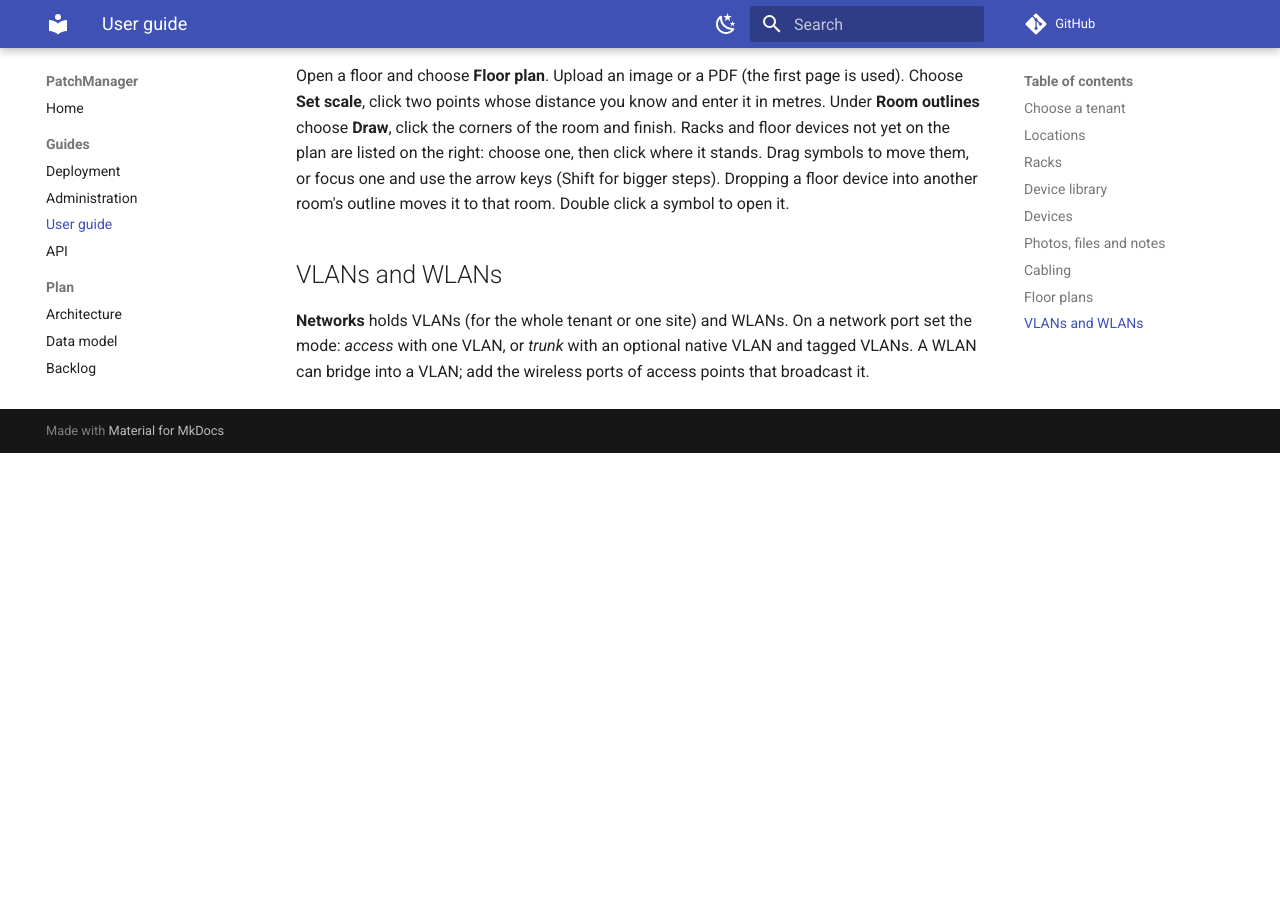
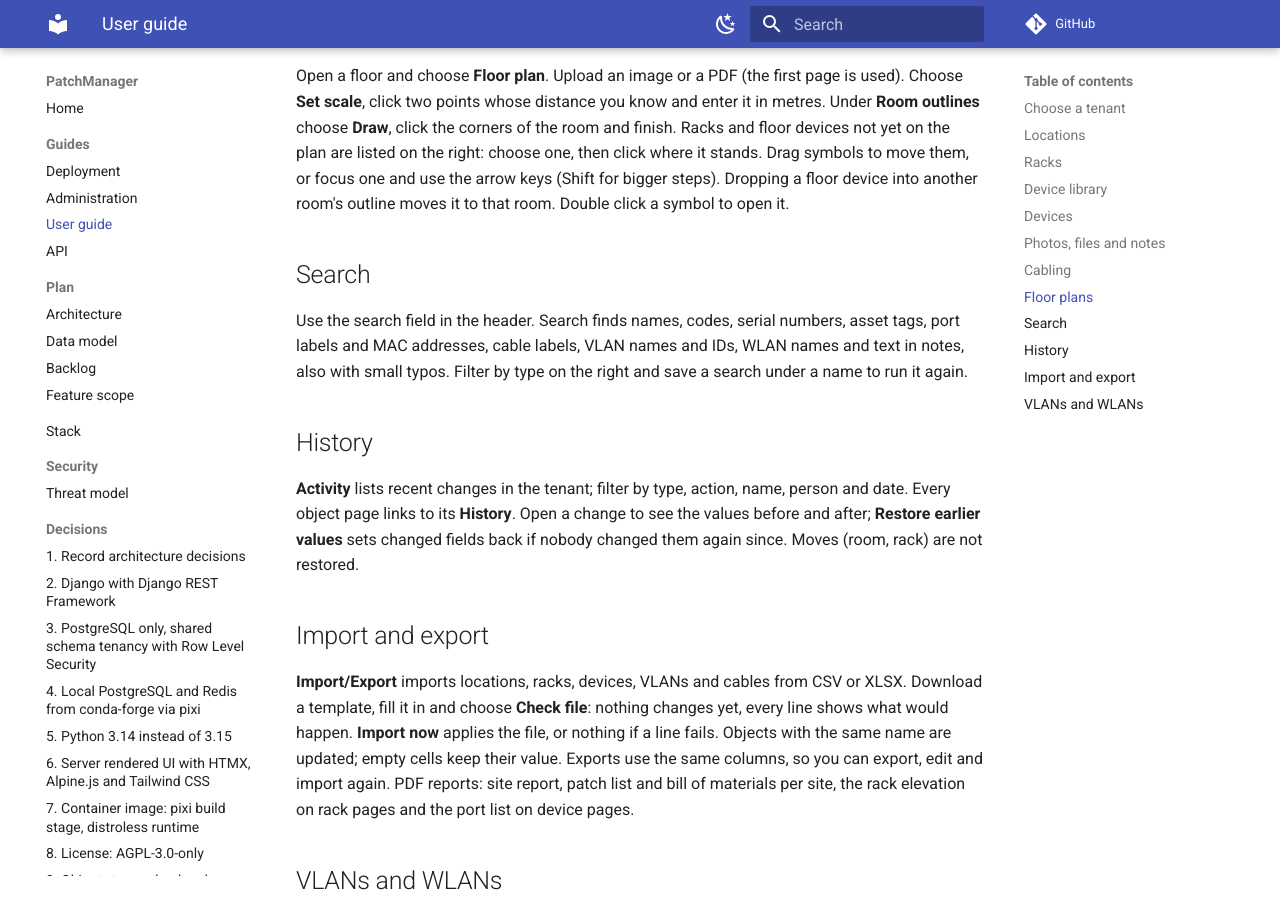
Before and after one commit to MalteKiefer/PatchManager, an MkDocs documentation site: the page built from docs/guides/user.md, in a window 1280 px wide and 900 px high, scrolled down 2124 px. Built offline with MkDocs 1.6.1 and Material for MkDocs 9.7.7, drawn with Linux system fonts in a browser that asks for light colours; comment, search, counter and statistics services are not loaded; before the commit the page ends 2577 px from its top, so only the background shows below that.

```diff
--- a/docs/STACK.md
+++ b/docs/STACK.md
@@ -24,6 +24,8 @@
 markdown-it-py 4.2.0 (notes), defusedxml 0.7.1 (SVG parsing).
 
 Added in 0.6.0: pypdfium2 5.13.0 (PDF floor plans to PNG).
+
+Added in 0.7.0: reportlab 5.0.1 (PDF reports), openpyxl 3.1.5 (XLSX import and export).
 
 Front end assets (self hosted, no CDN at runtime):
 
--- /dev/null
+++ b/docs/adr/0018-history-search-import-export.md
@@ -0,0 +1,79 @@
+# 18. History, search, import and export
+
+* Status: accepted
+* Date: 2026-10-21
+
+## Decision
+
+### Change history
+
+* **Database triggers** write the history (`history.Change`): one row per insert,
+  update and delete of sites, buildings, floors, rooms, racks, devices, ports,
+  cables, VLANs and WLANs, with the row before and after as JSON and the changed
+  columns. Triggers also catch bulk `QuerySet.update()` calls and cascades that
+  model signals would miss. Updates that change nothing (or only timestamps and
+  the derived path) write no row.
+* The request middleware puts the actor, its label (with the impersonating admin)
+  and the request id into session settings the trigger reads. Background work
+  without a request is recorded as *system*.
+* Each row keeps the object's policy scope (ltree path) at that time. Reading
+  history needs the view permission of the object type on that scope; it also
+  works after the object was deleted. Grant conditions refer to object fields and
+  cannot be judged on history rows, so conditional allows are ignored and
+  conditional denies apply to their whole scope (fail closed).
+* History is tenant isolated by RLS and deleted with its tenant. It is not the
+  audit log: the audit log stays the tamper evident security record; history is
+  the working view for users.
+* **Restore** sets the changed plain fields of one update back. It needs the
+  change permission on the current object and on the resulting state, and is
+  refused when one of the fields changed again since (no silent overwrite).
+  Links (room, rack, VLAN) and deletions are not restored: moves and re-creation
+  have side effects (rack space, ports, cable scopes) that belong to the domain
+  services. The restore itself is a new history entry.
+
+### Search
+
+* One search over names, codes, serial numbers, asset tags, port labels and MAC
+  addresses, cable labels, VLAN names and IDs and WLAN SSIDs, using `icontains`
+  plus trigram word similarity (`pg_trgm`, GIN indexes), ranked by similarity,
+  so typos still match. Notes use full text search with the `simple`
+  configuration, which works for German and English alike.
+* Results are limited to the current tenant and to objects the user may view;
+  ports count as visible when their device is. Facets show the number of visible
+  hits per type (capped at 200 candidates per type).
+* Saved searches are per user (name, term, type), at most 50.
+
+### Import
+
+* CSV (UTF-8, comma, semicolon or tab) and XLSX (first sheet), at most 5000 rows,
+  cells up to 1000 characters, workbooks up to 100 MB uncompressed.
+* Tables: locations, racks, devices, VLANs and cables. Every row goes through the
+  domain services, so permissions, validation, audit and history apply. Existing
+  objects are matched by their natural key (name within the parent, device name
+  within the tenant, VLAN ID within the site, the two cable ports) and updated;
+  empty cells keep current values. Only the locations table creates missing
+  parents; other tables refuse unknown locations to avoid typos creating places.
+* The whole file runs in one transaction. The first pass always rolls back (dry
+  run) and shows the result per line; *Import now* runs it again for real and
+  imports nothing if any row fails. The parsed rows wait 30 minutes in the cache,
+  bound to the user and tenant.
+
+### Export
+
+* Tables (the import columns plus a read only port list) as CSV, XLSX and JSON,
+  for the tenant or one site, limited to objects the user may view. Text cells
+  starting with `= + - @`, tab or carriage return get a leading apostrophe
+  (OWASP CSV injection); the importer removes it again, so exports round trip.
+* PDF reports with reportlab (BSD): site report, rack elevation, port list,
+  patch list and bill of materials, with the instance name, the user and the time
+  in the footer and an optional operator logo (`PATCHMANAGER_BRAND_LOGO`, PNG or
+  JPEG up to 2 MB; a broken setting fails the system check). Hidden peers and
+  devices are shown as *not visible*.
+* Exports run synchronously, at most 20 000 rows per table and 60 exports per user
+  in 10 minutes. Background export jobs follow when larger data sets need them.
+
+## Consequences
+
+* Every tracked write costs one extra insert; bulk imports write one history row
+  per object and port.
+* Restoring links and deleted objects needs a later, service based design.
--- a/docs/guides/user.md
+++ b/docs/guides/user.md
@@ -88,6 +88,30 @@
 device into another room's outline moves it to that room. Double click a symbol
 to open it.
 
+## Search
+
+Use the search field in the header. Search finds names, codes, serial numbers,
+asset tags, port labels and MAC addresses, cable labels, VLAN names and IDs, WLAN
+names and text in notes, also with small typos. Filter by type on the right and
+save a search under a name to run it again.
+
+## History
+
+**Activity** lists recent changes in the tenant; filter by type, action, name,
+person and date. Every object page links to its **History**. Open a change to see
+the values before and after; **Restore earlier values** sets changed fields back
+if nobody changed them again since. Moves (room, rack) are not restored.
+
+## Import and export
+
+**Import/Export** imports locations, racks, devices, VLANs and cables from CSV or
+XLSX. Download a template, fill it in and choose **Check file**: nothing changes
+yet, every line shows what would happen. **Import now** applies the file, or
+nothing if a line fails. Objects with the same name are updated; empty cells keep
+their value. Exports use the same columns, so you can export, edit and import
+again. PDF reports: site report, patch list and bill of materials per site, the
+rack elevation on rack pages and the port list on device pages.
+
 ## VLANs and WLANs
 
 **Networks** holds VLANs (for the whole tenant or one site) and WLANs. On a
--- a/mkdocs.yml
+++ b/mkdocs.yml
@@ -54,3 +54,4 @@
       - adr/0015-devices-ports-and-uploads.md
       - adr/0016-cabling-trace-and-networks.md
       - adr/0017-floor-plans.md
+      - adr/0018-history-search-import-export.md
--- a/pixi.toml
+++ b/pixi.toml
@@ -1,6 +1,6 @@
 [workspace]
 name = "patchmanager"
-version = "0.6.0"
+version = "0.7.0"
 description = "Self-hosted network and rack documentation platform"
 authors = ["Malte Kiefer"]
 license = "AGPL-3.0-only"
--- a/src/patchmanager/__init__.py
+++ b/src/patchmanager/__init__.py
@@ -1,6 +1,6 @@
 """PatchManager: self-hosted network and rack documentation."""
 
-__version__ = "0.6.0"
+__version__ = "0.7.0"
 
 from patchmanager.worker import app as celery_app
 
```
Also changed, not shown: CHANGELOG.md (+14 -0 lines), README.md (+4 -3 lines), docs/guides/deployment.md (+7 -0 lines), docs/security/threat-model.md (+14 -0 lines), 8 other files.
